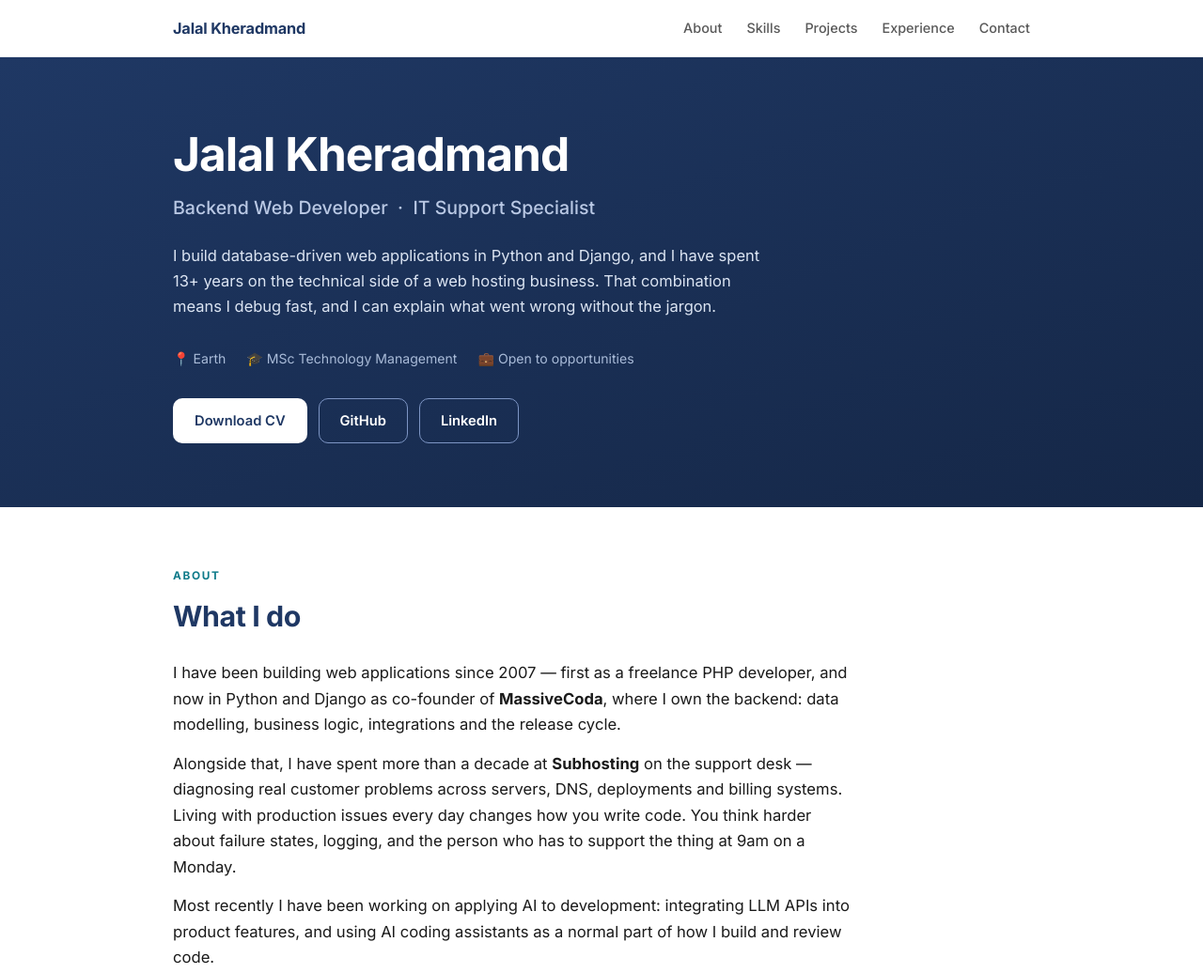
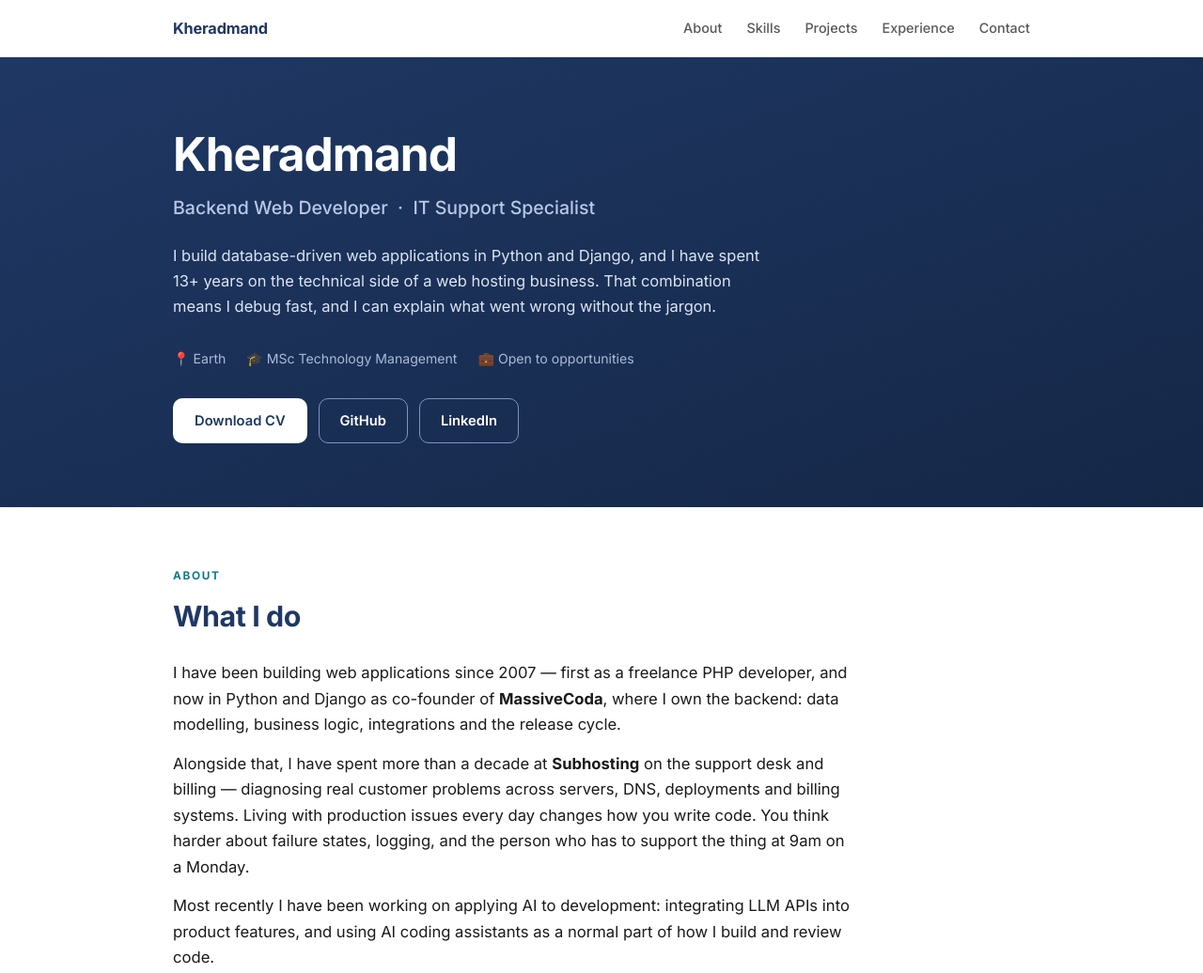
Before and after one commit to mrkheradmand/mrkheradmand.github.io, a plain HTML site: page index.html in a window 1280 px wide. Shown: the top 1036 px of the page at 94% size. Drawn offline with Linux system fonts and the light colour scheme.

Commit message:
Update personal branding in index.html

```diff
--- a/index.html
+++ b/index.html
@@ -3,13 +3,13 @@
 <head>
 <meta charset="utf-8">
 <meta name="viewport" content="width=device-width, initial-scale=1">
-<title>Jalal Kheradmand — Backend Web Developer &amp; IT Support Specialist</title>
-<meta name="description" content="Backend web developer and IT support specialist. Python, Django, MySQL, and AI-assisted development. 13+ years supporting a UK web hosting business.">
+<title>Kheradmand — Backend Web Developer &amp; IT Support Specialist</title>
+<meta name="description" content="Backend web developer and IT support specialist. Python, Django, MySQL, and AI-assisted development. 13+ years supporting web hosting business.">
 
 <!-- ========= Social preview (shows when the link is shared) =========
      Replace the URL below if you use a custom domain. -->
 <meta property="og:type" content="website">
-<meta property="og:title" content="Jalal Kheradmand — Backend Web Developer">
+<meta property="og:title" content="Kheradmand — Backend Web Developer">
 <meta property="og:description" content="Python/Django backend developer with 13+ years on the technical side of web hosting.">
 <meta property="og:url" content="https://mrkheradmand.github.io">
 <meta name="twitter:card" content="summary">
@@ -189,7 +189,7 @@ footer{padding:30px 0;text-align:center;color:var(--grey-light);font-size:.84rem
 
 <nav>
   <div class="wrap">
-    <span class="brand">Jalal Kheradmand</span>
+    <span class="brand">Kheradmand</span>
     <div class="navlinks">
       <a href="#about">About</a>
       <a href="#skills">Skills</a>
@@ -203,7 +203,7 @@ footer{padding:30px 0;text-align:center;color:var(--grey-light);font-size:.84rem
 <!-- ============================ HERO ============================ -->
 <header class="hero">
   <div class="wrap">
-    <h1>Jalal Kheradmand</h1>
+    <h1>Kheradmand</h1>
     <div class="role">Backend Web Developer &nbsp;·&nbsp; IT Support Specialist</div>
     <p class="intro">
       I build database-driven web applications in Python and Django, and I have spent
@@ -236,7 +236,7 @@ footer{padding:30px 0;text-align:center;color:var(--grey-light);font-size:.84rem
     </p>
     <p class="lead">
       Alongside that, I have spent more than a decade at <strong>Subhosting</strong> on the support
-      desk — diagnosing real customer problems across servers, DNS, deployments and billing systems.
+      desk and billing — diagnosing real customer problems across servers, DNS, deployments and billing systems.
       Living with production issues every day changes how you write code. You think harder about
       failure states, logging, and the person who has to support the thing at 9am on a Monday.
     </p>
```
